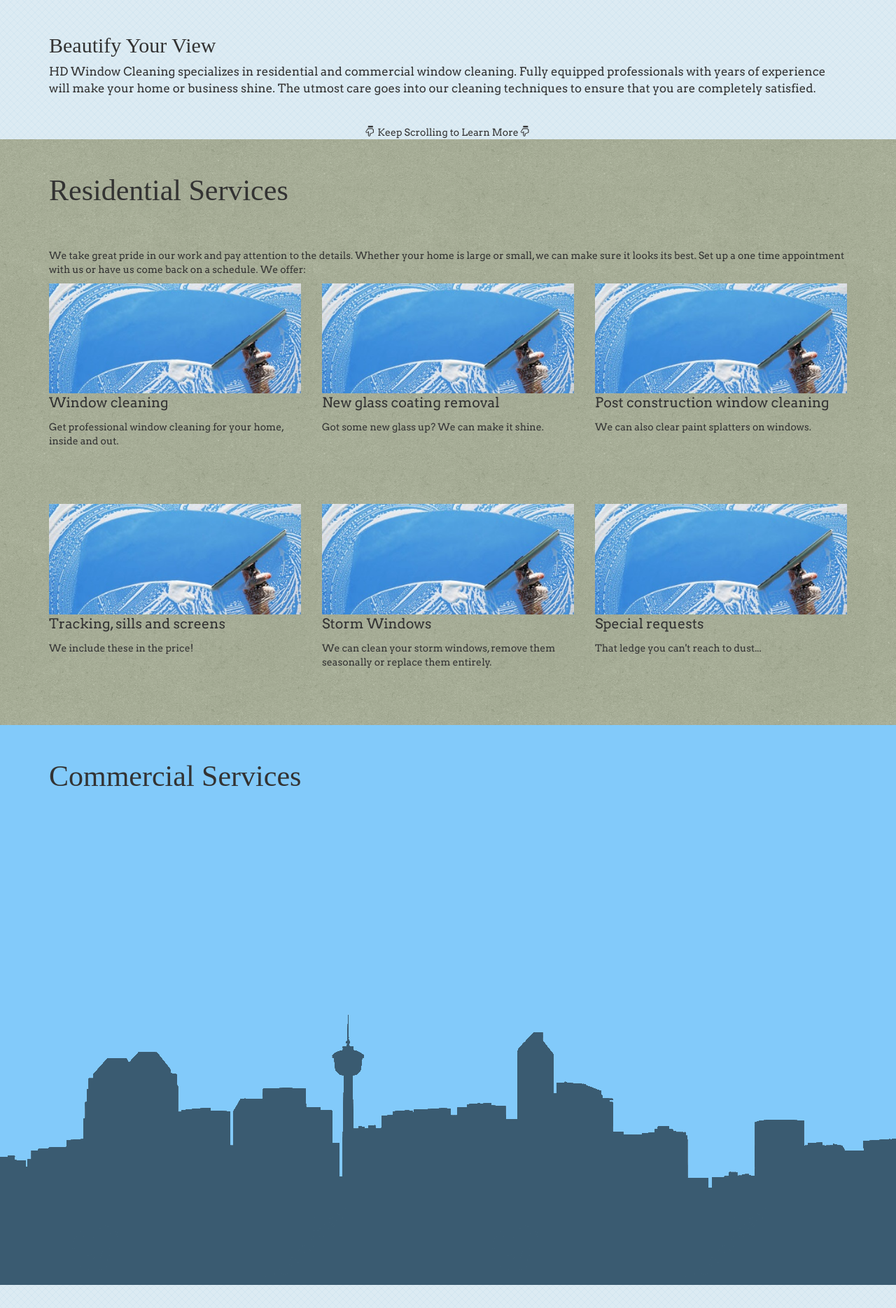
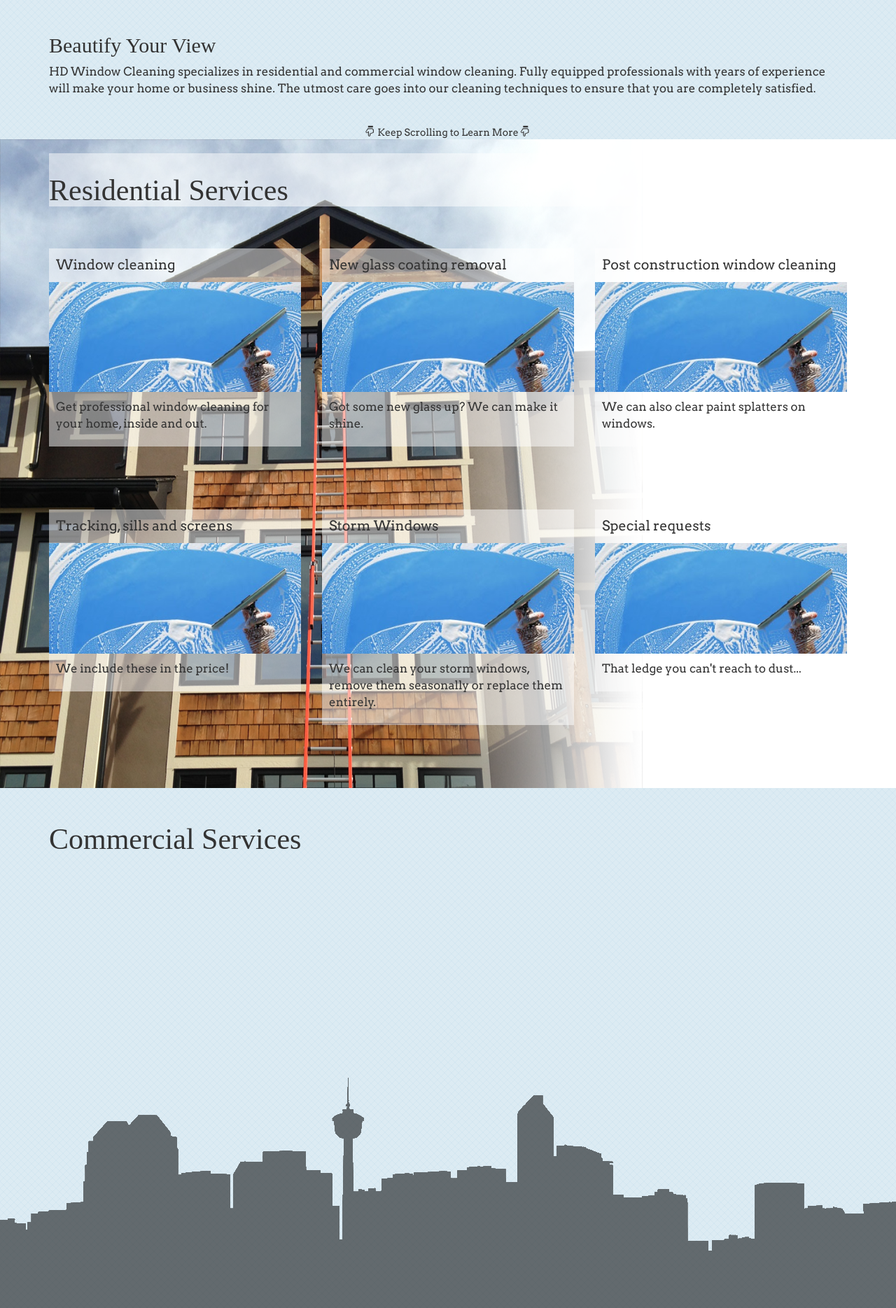
Before and after one commit to resorath/HDWindows, a CodeIgniter app: page /hdwindows/ in a window 1280 px wide. Shown: the part 682-2551 px from the top of the page at 70% size. Run offline with CodeIgniter, Linux system fonts and the light colour scheme; some web fonts are replaced.

Commit message:
Changing up some residential styles

```diff
--- a/application/views/home.php
+++ b/application/views/home.php
@@ -76,49 +76,62 @@
       <a name="residentialservices"></a>
       <div class="container">
         <h1 id="resheader">Residential Services</h1>
-
-        <p>We take great pride in our work and pay attention to the details. Whether your home is large or small, we can make sure it looks its best.
-          Set up a one time appointment with us or have us come back on a schedule. We offer:</p>
-
-
         <div class="row residentrow">
           <div class="col-md-4">
+            <div class="residentcolcontainer">
+              <p class="resleader">Window cleaning</p>
               <img src="<?=base_url() ?>assets/img/window-cleaning.jpg">
-				      <p class="resleader">Window cleaning</p>
-				      Get professional window cleaning for your home, inside and out.
+
+              <p class="resfollower">Get professional window cleaning for your home, inside and out. </p>
+            </div>
           </div>
 
           <div class="col-md-4">
+            <div class="residentcolcontainer">
+              <p class="resleader">New glass coating removal</p>
               <img src="<?=base_url() ?>assets/img/window-cleaning.jpg">
-				<p class="resleader">New glass coating removal</p>
-				Got some new glass up? We can make it shine.</div>
+              <p class="resfollower">Got some new glass up? We can make it shine.</p>
+            </div>
+          </div>
 
 
           <div class="col-md-4">
+            <div class="residentcolcontainer">
+              <p class="resleader">Post construction window cleaning</p>
               <img src="<?=base_url() ?>assets/img/window-cleaning.jpg">
-				<p class="resleader">Post construction window cleaning</p>
-				We can also clear paint splatters on windows.</div>
-
+              <p class="resfollower">We can also clear paint splatters on windows.</p>
+            </div>
+          </div>
         </div>
 
         <div class="row residentrow">
           <div class="col-md-4">
+            <div class="residentcolcontainer">
+              <p class="resleader">Tracking, sills and screens</p>
               <img src="<?=base_url() ?>assets/img/window-cleaning.jpg">
-				<p class="resleader">Tracking, sills and screens</p>
-				We include these in the price!</div>
+              <p class="resfollower">We include these in the price!</p>
+            </div>
+          </div>
 
           <div class="col-md-4">
+            <div class="residentcolcontainer">
+              <p class="resleader">Storm Windows</p>
               <img src="<?=base_url() ?>assets/img/window-cleaning.jpg">
-        <p class="resleader">Storm Windows</p>
-        We can clean your storm windows, remove them seasonally or replace them entirely.
+              <p class="resfollower">We can clean your storm windows, remove them seasonally or replace them entirely.</p>
+            </div>
           </div>
 
 
           <div class="col-md-4">
+            <div class="residentcolcontainer">
+              <p class="resleader">Special requests</p>
               <img src="<?=base_url() ?>assets/img/window-cleaning.jpg">
-				<p class="resleader">Special requests</p>
-				That ledge you can't reach to dust...</div>
+              <p class="resfollower">That ledge you can't reach to dust...</p>
             </div>
+          </div>
+
+        </div>
+
 
       </div>
     </section>
@@ -133,7 +146,7 @@
 
 
     <section class="pageful" id="whyus">
-      <a name="whyus"></a>
+      <a name="whychooseus"></a>
       <div class="container">
         <h1>Why Choose Us?</h1>
         <div class="row" id="whychooserow">
--- a/assets/css/styles.css
+++ b/assets/css/styles.css
@@ -34,13 +34,40 @@ input[type='text'],input[type='number'],select,textarea
 
 #residentservices
 {
-  background-color: #FFCCFF;
-  background-image: url('../img/green_cup.png');
+  background-color: #FFFFFF;
+  background-image: url('../img/laddertrans.png'), url('../img/ladderrepeater.png');
+  background-repeat: no-repeat, repeat-y;
+  background-position: top left, top left;
+  background-attachment: fixed, fixed;
+
+}
+
+#residentservices h1
+{
+  background-color: rgba(255, 255, 255, 0.5);
+  width: 100%;
+}
+
+#residentialservices > li
+{
+  font-size: 1.4em;
+  padding-top: 30px;
+  padding-bottom: 20px;
+}
+
+
+#residentialleader
+{
+  font-size: 1.4em;
+}
+
+#residentialfollower
+{
+  font-size: 1.2em;
 }
 
 #commercialservices
 {
-  background-color: #82CAFA;
   background-image: url('../img/calgarysil.png');
   background-repeat: repeat-x;
   background-position: 50% bottom;
@@ -354,7 +381,26 @@ input[type='text'],input[type='number'],select,textarea
   padding-bottom: 40px;
 }
 
-.residentrow > .col-md-4 > img
+.residentcolcontainer
+{
+  background-color: rgba(255, 255, 255, 0.5);
+}
+
+.residentcolcontainer > p
+{
+  padding-left: 10px;
+  padding-right: 10px;
+  padding-top: 10px;
+}
+
+.resfollower
+{
+  padding-bottom: 20px;
+  font-size: 1.2em;
+}
+
+
+.residentrow img
 {
   width: 100%;
   height: 100%;
@@ -825,6 +871,18 @@ input[type='text'],input[type='number'],select,textarea
   {
   }
 
+  #residentservices
+  {
+    background-image: url('../img/laddernotrans.png'), url('../img/ladderrepeater.png');
+    background-size: 100%;
+    background-attachment: scroll;
+  }
+
+  #residentservices > .container
+  {
+    background: none;
+  }
+
   #commercialservices
   {
     background-attachment: scroll;
```
Also changed, not shown: assets/img/laddernotrans.png (added), assets/img/ladderrepeater.png (added), assets/img/laddertrans.png (added), 1 other file. Lines whose indentation alone changed are shown as unchanged.
